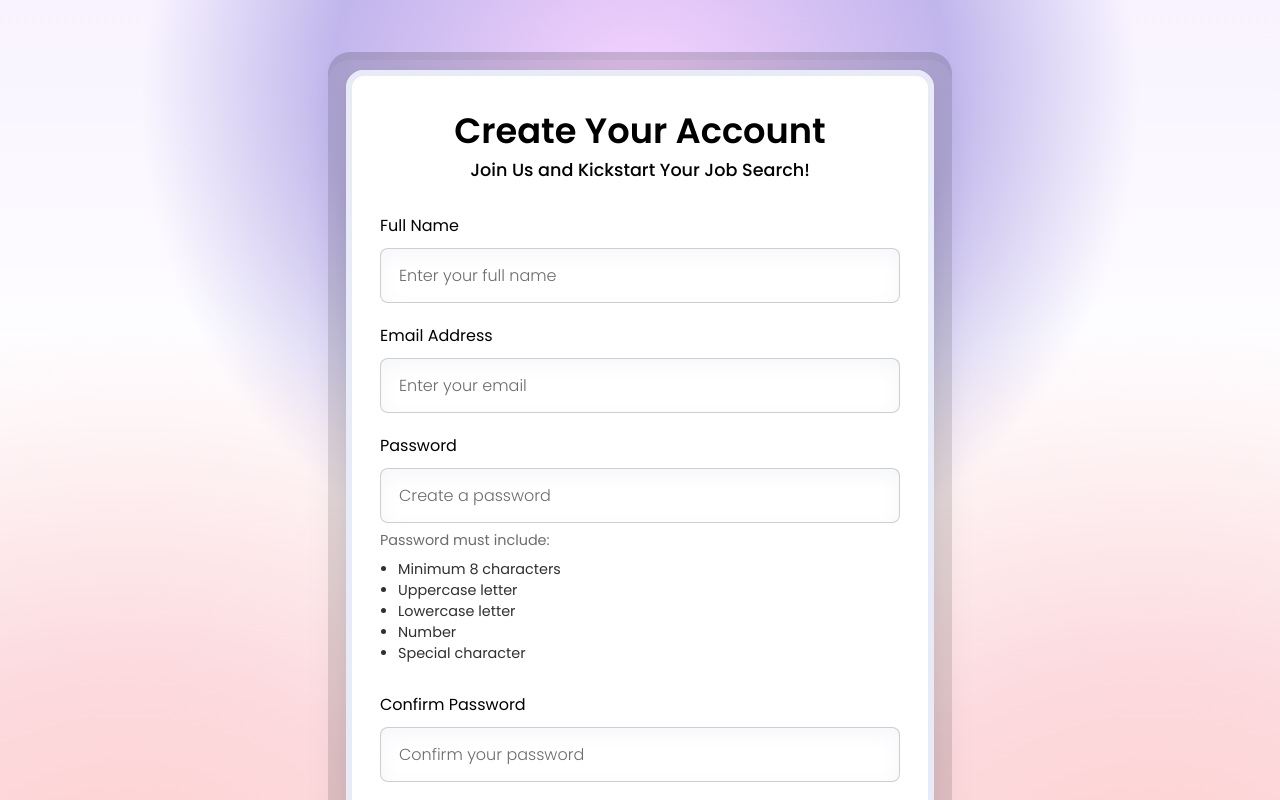
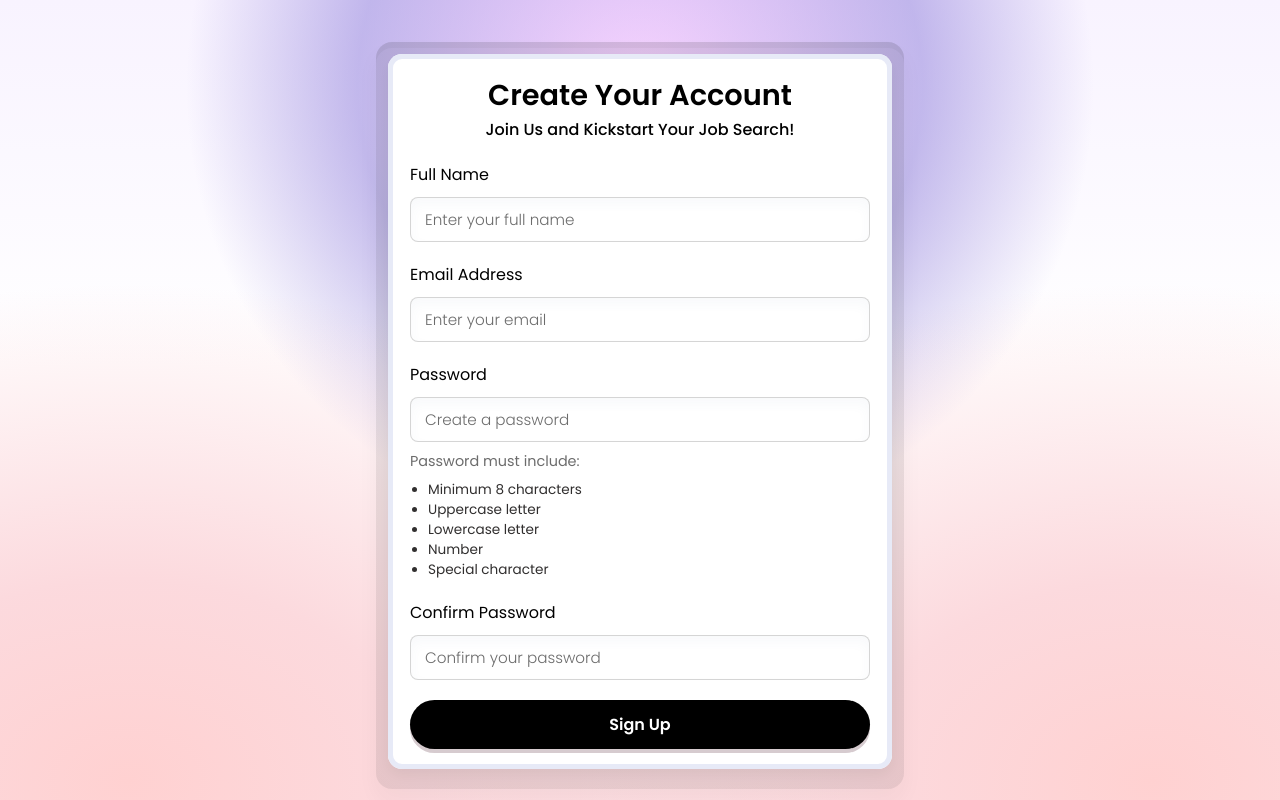
Before and after one commit to mohadmohamed/Depi-Project, a React (Vite) app in the folder Client/react-front-End/: page / in a window 1280 px wide. Shown: the top 800 px of the page. Built offline with nearby package versions, Linux system fonts and the light colour scheme; a small style sheet from the web is missing.

Commit message:
adjusted sizes in auth

```diff
--- a/Client/react-front-End/src/componenets/authentication/Login.jsx
+++ b/Client/react-front-End/src/componenets/authentication/Login.jsx
@@ -1,9 +1,12 @@
-import './Login.css'
-
+import './login.css'
+import Header from '../resume/Header'
+import Footer from '../resume/Footer'
 export default function Login() {
 
   return (
-    <main>
+    <>
+    {/* <Header isLoggedIn={true}/> */}
+    <main className='login-main'>
        <form action="">
         <div className="card-outer float">
           <div className="card-inner">
@@ -23,10 +26,9 @@ export default function Login() {
         </div>
        </form>
     <span>Don't have an account? <a href="">Sign Up</a></span>
-
-
     </main>
-
+    {/* <Footer/> */}
+   </>
   )
 
 
--- a/Client/react-front-End/src/componenets/authentication/Signup.jsx
+++ b/Client/react-front-End/src/componenets/authentication/Signup.jsx
@@ -1,5 +1,7 @@
 import React, { useState } from 'react'
 import './login.css'
+import Header from '../resume/Header'
+import Footer from '../resume/Footer'
 
 export default function Signup() {
   const [form, setForm] = useState({ name: '', email: '', password: '', confirm: '' })
@@ -52,11 +54,13 @@ export default function Signup() {
   }
 
   return (
-    <main id ="su-main">
+    <>
+    {/* <Header isLoggedIn={false}/> */}
+    <main id ="su-main" className='login-main'>
 
       <form onSubmit={handleSubmit} noValidate id='signup-form'>
         <div className="card-outer">
-          <div className="card-inner">
+          <div className="card-inner-su">
               <h1>Create Your Account</h1>
       <p>Join Us and Kickstart Your Job Search!</p>
             <div>
@@ -134,5 +138,7 @@ export default function Signup() {
 
       <span id="su-span">Already have an account? <a href="./Login.jsx">Log In</a></span>
     </main>
+    {/* <Footer/> */}
+    </>
   )
 }
--- a/Client/react-front-End/src/componenets/authentication/login.css
+++ b/Client/react-front-End/src/componenets/authentication/login.css
@@ -27,11 +27,7 @@
 
 body {
   min-height: 100vh;
-
-
   background-color: #ffffff;
-
-
 }
 
 
@@ -39,13 +35,14 @@ body {
 /* =========================
    Main Container
    ========================= */
-main {
+.login-main {
   height: 100%;
   min-height: 100vh;
   display: flex;
   flex-direction: column;
   justify-content: center;
   align-items: center;
+
   /* padding-top: 2.5rem; */
    background-image:
     radial-gradient(ellipse at 10% 90%, rgba(255, 153, 153, 0.45) 0%, rgba(246, 143, 155, 0.335) 18%, transparent 45%),
@@ -57,91 +54,96 @@ main {
   padding-top: 30px;
 }
 
-main h1 {
-  font-size: 2.2rem;
+.login-main h1 {
+  font-size: 1.8rem; /* slightly smaller */
   font-weight: 600;
   text-align: center;
   color: var(--clr-text-dark);
 }
 
-main p {
+.login-main p {
   margin-top: 0px;
-  font-size: 1.1rem;
+  font-size: 1rem; /* tighter body copy */
   font-weight: 500;
   color: var(--clr-text-dark);
   text-align: center;
-  margin-bottom: 30px;
-  padding: 0 1rem;
+  margin-bottom: 20px;
+  padding: 0 0.75rem;
 }
 
 /* =========================
    Form
    ========================= */
-main > form {
-
-  padding: 2rem 2.5rem;
+.login-main > form {
+  padding: 1.25rem 1.5rem; /* reduce outer form padding */
   /* keep form container minimal; card styles live on inner elements */
   width: 100%;
-  max-width: 44rem;
+  max-width: 36rem; /* narrower form */
   margin-bottom: 0rem;
-  padding-bottom: 22px;
-  padding-top: 22px;
+  padding-top: 12px;
+  padding-bottom: 0px;
 }
 
 #signup-form{
-  margin-bottom: 1rem;
+  margin-bottom: 0rem;
   padding-bottom: 0px;
 }
 
-main > form div {
+.login-main > form div {
   display: flex;
   flex-direction: column;
   margin-bottom: 1.25rem;
 }
 
 .card-outer {
-  padding: 18px;
+  padding: 12px; /* reduced */
   padding-bottom: 0px;
-  border-radius: 22px;
+  border-radius: 16px;
   margin-bottom: 0px;
-  background: linear-gradient(180deg, rgba(0, 0, 0, 0.13), rgba(7, 7, 7, 0.136));
-  box-shadow: 0 8px 0 rgba(65, 65, 65, 0.06) inset, 0 18px 30px rgba(46, 46, 46, 0.04);
+  background: linear-gradient(180deg, rgba(0, 0, 0, 0.09), rgba(7, 7, 7, 0.09));
+  box-shadow: 0 6px 0 rgba(65, 65, 65, 0.05) inset, 0 12px 22px rgba(46, 46, 46, 0.04);
 }
 
 /* Inner white card with strong border-radius and soft inset shadow */
 .card-inner {
   background: var(--clr-bg-light);
-  border-radius: 18px;
-  padding: 34px 34px;
-  box-shadow: 0 6px 18px rgba(22, 22, 22, 0.06), 0 0 0 6px rgba(229,232,247,0.9) inset;
+  border-radius: 14px;
+  padding: 30px 22px; /* tighter inner padding */
+  box-shadow: 0 6px 14px rgba(22, 22, 22, 0.05), 0 0 0 5px rgba(229,232,247,0.9) inset;
+}
+.card-inner-su {
+  background: var(--clr-bg-light);
+  border-radius: 14px;
+  padding: 20px 22px; /* tighter inner padding */
+  box-shadow: 0 6px 14px rgba(22, 22, 22, 0.05), 0 0 0 5px rgba(229,232,247,0.9) inset;
 }
 
-main > form div label {
+.login-main > form div label {
   font-size: 1rem;
   font-weight: 400;
   color: var(--clr-text-dark);
   margin-bottom: 6px;
 }
 
-main > form div input {
-  padding: 14px 18px;
+.login-main > form div input {
+  padding: 10px 14px; /* smaller inputs */
   border-radius: 0.5rem;
-  border: 1px solid rgba(167, 167, 167, 0.555);
-  font-size: 1rem;
+  border: 1px solid rgba(167, 167, 167, 0.48);
+  font-size: 0.95rem;
   font-weight: 400;
   width: 100%;
   cursor: text;
   background: #fff;
-  box-shadow: 0 6px 18px rgba(89,99,165,0.06) inset;
-  transition: all 0.1s ease;
+  box-shadow: 0 6px 12px rgba(89,99,165,0.04) inset;
+  transition: all 0.12s ease;
 }
 
 
-main > form div input:hover {
+.login-main > form div input:hover {
   border-color: rgba(0, 0, 0, 0.49);
 }
 
-main > form div input:focus {
+.login-main > form div input:focus {
   outline: none;
   border-width: 2px;
   border-color: var(--clr-outline);
@@ -151,46 +153,44 @@ main > form div input:focus {
 
 
 
-main > form div input::placeholder {
+.login-main > form div input::placeholder {
   color: var(--clr-text-light);
 }
 
 /* =========================
    Submit Button
    ========================= */
-main form #submit {
+.login-main form #submit {
   width: 100%;
   border-radius: 9999px;
-  padding: 16px 22px;
-  font-size: 1.05rem;
+  padding: 12px 18px; /* smaller button */
+  font-size: 1rem;
   font-weight: 600;
   color: white;
-  margin-top: 18px;
+  margin-top: 0px;
   background: rgb(0, 0, 0);
   border: none;
   cursor: pointer;
   background-size: 200% 100%;
-  transition: all 0.25s ease-in-out;
-  /* box-shadow: 0 5px 0px #D6CBCF ;   */
-  box-shadow: 0 5px 0px #D6CBCF ;
-
+  transition: all 0.2s ease-in-out;
+  box-shadow: 0 4px 0px #D6CBCF;
 }
 
-main form #submit:hover {
+.login-main form #submit:hover {
   background-position: right center;
   transform: translateY(-1px) scale(1.01);
 
 }
 
 /* tweak labels and spacing for the form look */
-main > form div label {
+.login-main > form div label {
   margin-bottom: 10px;
   color: var(--clr-text-dark);
   font-weight: 400;
 }
 
 /* smaller input placeholder like the design */
-main > form div input::placeholder {
+.login-main > form div input::placeholder {
   color: var(--clr-text-light);
   font-weight: 300;
 }
@@ -198,13 +198,13 @@ main > form div input::placeholder {
 /* =========================
    Span / Links
    ========================= */
-main > span {
+.login-main > span {
   font-size: 1.1rem;
   font-weight: 400;
   color: var(--clr-text-dark);
 }
 
-main > span a {
+.login-main > span a {
   color: var(--clr-link);
   text-decoration: none;
   font-weight: 600;
@@ -216,15 +216,14 @@ main > span a {
 }
 
 /* Password checklist and inline field messages */
-.pw-checklist {
-
+.login-main > form .pw-checklist {
   color: var(--clr-text-light);
-  font-size: 0.9rem;
-  margin-bottom: 8px;
+  font-size: 0.85rem; /* slightly smaller */
+  margin-bottom: 0px;
 }
 .pw-checklist small {
 font-size: 0.9rem;
-margin-top: 7px;
+margin-top: 9px;
 
 }
 .pw-checklist ul {
@@ -232,6 +231,7 @@ margin-top: 7px;
   /* match the input horizontal padding so bullets align with input text */
   padding-left: 18px;
   list-style: disc;
+  font-size: 0.85rem;
 }
 .field-error {
   margin-top: 10px;
@@ -245,6 +245,28 @@ margin-top: 7px;
   font-size: 0.9rem;
 }
 
+/* Smooth pop/fade for field-level messages (appearing/disappearing) */
+.field-error, .field-ok {
+  will-change: opacity, transform;
+  animation: msgPopIn 260ms cubic-bezier(.2,.9,.2,1) both;
+}
+
+.field-error { animation-duration: 300ms; }
+.field-ok { animation-duration: 220ms; }
+
+@keyframes msgPopIn {
+  0% { opacity: 0; transform: translateY(-8px) scale(0.98); }
+  60% { opacity: 1; transform: translateY(4px) scale(1.02); }
+  100% { opacity: 1; transform: translateY(0) scale(1); }
+}
+
+/* Also make password checklist updates feel smoother by reducing abrupt color jumps */
+.pw-checklist ul li { transition: color 180ms ease, opacity 160ms ease; }
+
+@media (prefers-reduced-motion: reduce) {
+  .field-error, .field-ok, .pw-checklist ul li { animation: none !important; transition: none !important; transform: none !important; }
+}
+
 /* =========================
    Animations & Micro-interactions (Auth pages)
    These styles power a gentle entrance animation for the
@@ -253,7 +275,7 @@ margin-top: 7px;
    ========================= */
 
 
-main {
+.login-main {
   animation: fadeInUp 560ms cubic-bezier(.2,.9,.2,1) both;
 }
 
@@ -268,11 +290,11 @@ main {
 }
 
 /* Inputs lift subtly on focus to add depth */
-main > form div input {
+.login-main > form div input {
   transition: box-shadow 220ms ease, transform 200ms ease, border-color 180ms ease;
 }
 
-main > form div input:focus {
+.login-main > form div input:focus {
   transform: translateY(-3px);
 }
 
@@ -297,14 +319,23 @@ main > form div input:focus {
   100% { opacity: 1; transform: translateY(0) scale(1); }
 }
 
-@keyframes float {
-  0%, 100% { transform: translateY(0); }
-  50% { transform: translateY(-6px); }
+
+/* Responsive tweak: make form even tighter on small screens */
+@media (max-width: 520px) {
+  .login-main > form {
+    padding: 0rem 0.7rem;
+    max-width: 92%;
+  }
+  .card-inner {
+    padding: 20px;
+  }
+  .login-main h1 { font-size: 1.4rem; }
+  .login-main p { font-size: 0.95rem; }
 }
 
 /* Respect user's reduced-motion preference */
 @media (prefers-reduced-motion: reduce) {
-  main, .card-outer, .card-inner, .card-outer.float {
+  .login-main, .card-outer, .card-inner, .card-outer.float {
     animation: none !important;
     transition: none !important;
   }
```
